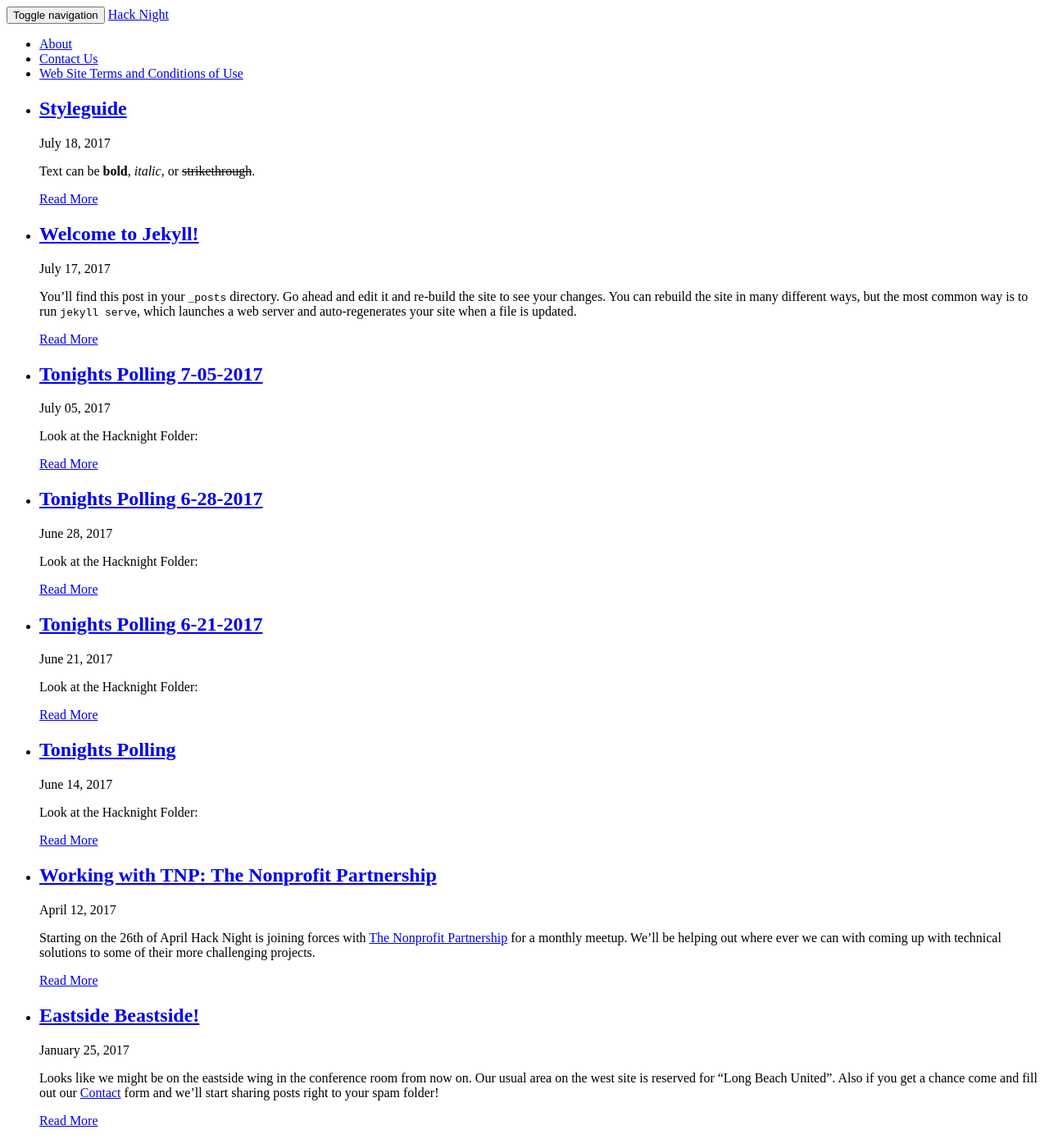
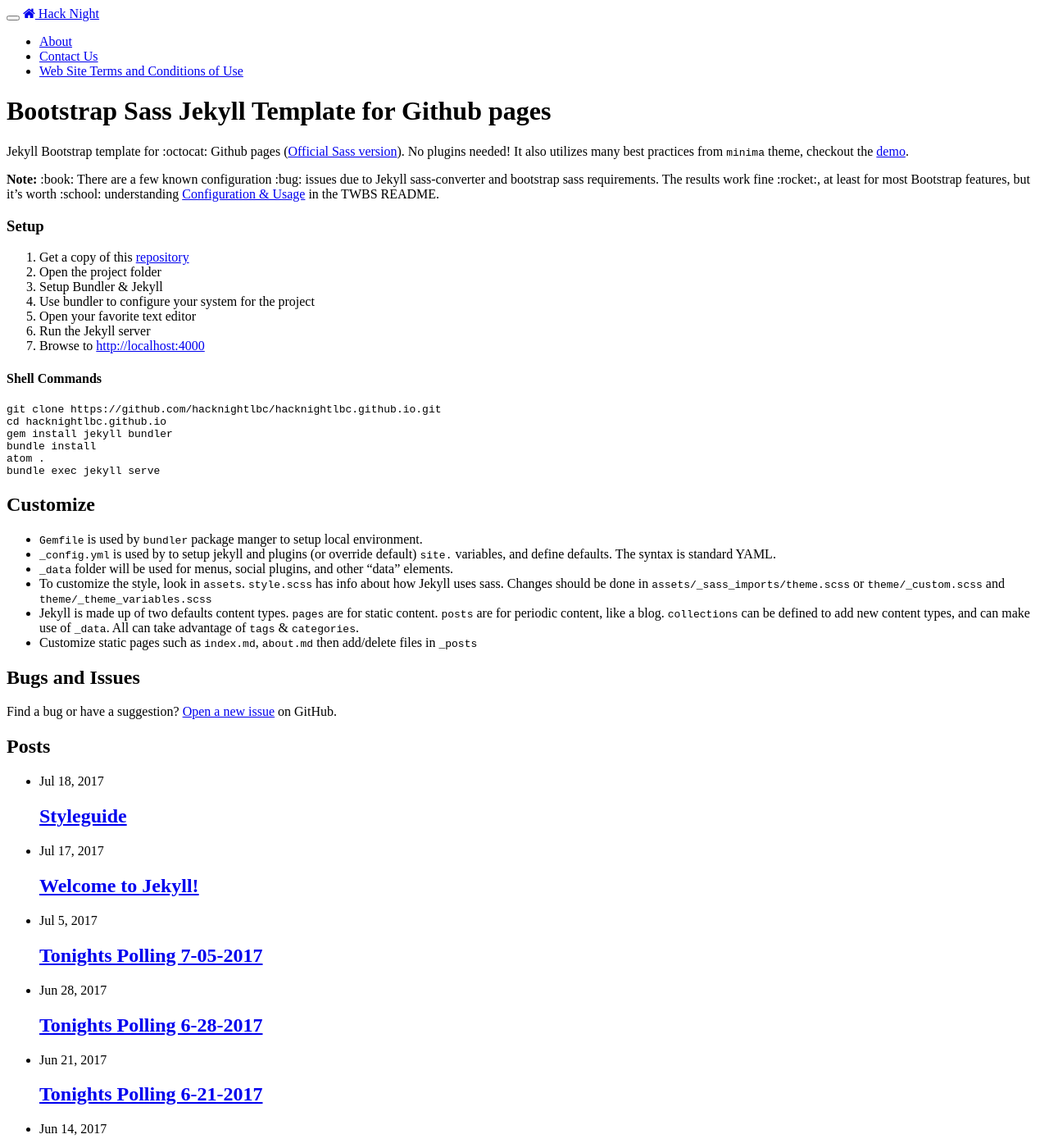
Before and after one commit to hacknightlbc/hacknightlbc.github.io, a Jekyll site: the page built from index.md, in a window 1280 px wide and 1400 px high. Shown: the whole window at 82% size. Built offline with Jekyll 4.4.1, drawn with Linux system fonts in a browser that asks for light colours; nearby versions of some CDN libraries; library files that are not in the unit come from our copies; our own code applies the rules of GitHub Pages for plain Markdown files; some of the changed text lies outside the part shown.

Commit message:
update the home page
this will need a lot more work

````diff
--- a/index.md
+++ b/index.md
@@ -1,15 +1,46 @@
 ---
-title: Home
-layout: index
+# You don't need to edit this file, it's empty on purpose.
+# Edit theme's home layout instead if you wanna make some changes
+# See: https://jekyllrb.com/docs/themes/#overriding-theme-defaults
+layout: home
 ---
 
-<ul>
-  {% for post in site.posts %}
-    <li>
-      <h2><a href="{{ post.url }}">{{ post.title }}</a></h2>
-      	<p class="postdate">{{ post.date | date: '%B %d, %Y' }}</p>
-      {{ post.excerpt }}
-      <p class="readmore"><a href="{{ post.url }}">Read More</a></p>
-    </li>
-  {% endfor %}
-</ul>
+# Bootstrap Sass Jekyll Template for Github pages
+
+Jekyll Bootstrap template for :octocat: Github pages ([Official Sass version](https://github.com/twbs/bootstrap-sass)). No plugins needed!  It also utilizes many best practices from `minima` theme, checkout the [demo](https://mdrmike.github.io/jekyll-theme-gh-bootstrap/).
+
+**Note:** :book: There are a few known configuration :bug: issues due to Jekyll sass-converter and bootstrap sass requirements.  The results work fine :rocket:, at least for most Bootstrap features, but it's worth :school: understanding [Configuration & Usage](https://github.com/twbs/bootstrap-sass/blob/v3.3.7/README.md) in the TWBS README.
+
+### Setup
+
+1.  Get a copy of this [repository]({{ site.github.repository_url }})
+1.  Open the project folder
+1.  Setup Bundler & Jekyll
+1.  Use bundler to configure your system for the project
+1.  Open your favorite text editor
+1.  Run the Jekyll server
+1.  Browse to [http://localhost:4000](http://localhost:4000)
+
+#### Shell Commands
+
+```sh
+git clone {{ site.github.clone_url }}
+cd {{ site.github.project_title }}
+gem install jekyll bundler
+bundle install
+atom .
+bundle exec jekyll serve
+```
+
+## Customize
+
+-   `Gemfile` is used by `bundler` package manger to setup local environment.
+-   `_config.yml` is used by to setup jekyll and plugins (or override default) `site.` variables, and define defaults.  The syntax is standard YAML.
+-   `_data` folder will be used for menus, social plugins, and other "data" elements.
+-   To customize the style, look in `assets`.  `style.scss` has info about how Jekyll uses sass.  Changes should be done in `assets/_sass_imports/theme.scss` or `theme/_custom.scss` and `theme/_theme_variables.scss`
+-   Jekyll is made up of two defaults content types.  `pages` are for static content. `posts` are for periodic content, like a blog.  `collections` can be defined to add new content types, and can make use of `_data`.  All can take advantage of `tags` & `categories`.
+-   Customize static pages such as `index.md`, `about.md` then add/delete files in `_posts`
+
+## Bugs and Issues
+
+Find a bug or have a suggestion? [Open a new issue]({{ site.github.issues_url }}) on GitHub.
````
